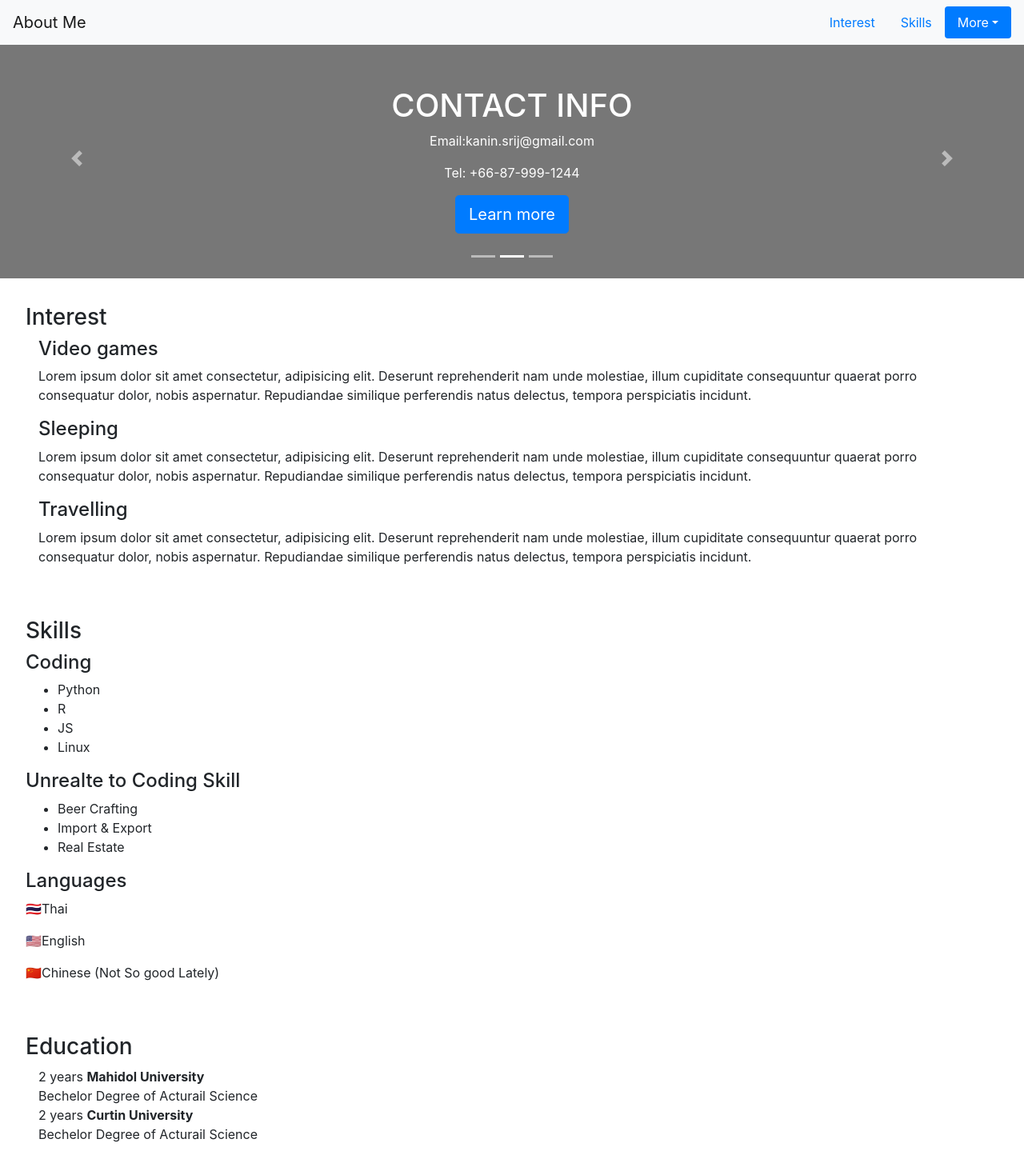
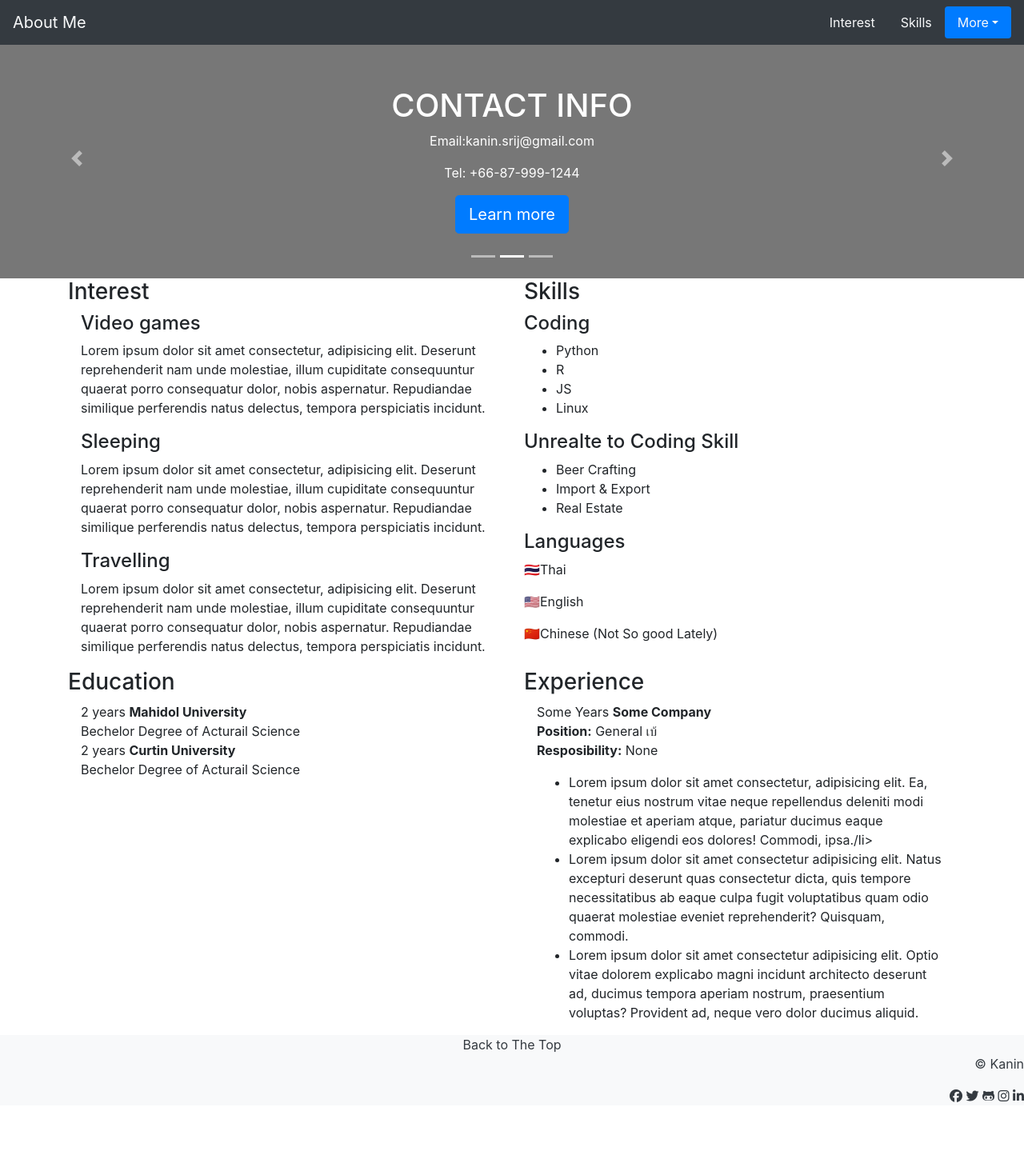
Before and after one commit to kaninsexy/resumetest, a plain HTML site: page index.html in a window 1280 px wide. Shown: the top 1449 px of the page at 80% size. After the commit the page ends 1398 px from the top, so only its background shows below. Drawn offline with nearby package versions, Linux system fonts and the light colour scheme.

Commit message:
first commit

```diff
--- a/index.html
+++ b/index.html
@@ -44,18 +44,18 @@
       crossorigin="anonymous"
     ></script>
     <header>
-      <nav id="navbar-example2" class="navbar navbar-light bg-light fixed-top">
-        <a class="navbar-brand" href="#">About Me</a>
+      <nav id="navbar-example2" class="navbar navbar-light bg-dark fixed-top">
+        <a class="navbar-brand text-light" href="#">About Me</a>
         <ul class="nav nav-pills">
           <li class="nav-item">
-            <a class="nav-link" href="#Interest">Interest</a>
+            <a class="nav-link text-light" href="#Interest">Interest</a>
           </li>
           <li class="nav-item">
-            <a class="nav-link" href="#Skills">Skills</a>
+            <a class="nav-link text-light" href="#Skills">Skills</a>
           </li>
           <li class="nav-item dropdown">
             <a
-              class="nav-link dropdown-toggle"
+              class="nav-link dropdown-toggle text-light"
               data-toggle="dropdown"
               href="#"
               role="button"
@@ -218,7 +218,9 @@
         </a>
       </div>
       <div data-spy="scroll" data-target="#navbar-example2" data-offset="0">
-        <section>
+        <div class="container">
+          <div class="row row-cols-2">
+            <div class="col">
               <h3 id="Interest">Interest</h3>
               <article class="course">
                 <div class="title">
@@ -228,9 +230,9 @@
                   <p>
                     Lorem ipsum dolor sit amet consectetur, adipisicing elit.
                     Deserunt reprehenderit nam unde molestiae, illum cupiditate
-                consequuntur quaerat porro consequatur dolor, nobis aspernatur.
-                Repudiandae similique perferendis natus delectus, tempora
-                perspiciatis incidunt.
+                    consequuntur quaerat porro consequatur dolor, nobis
+                    aspernatur. Repudiandae similique perferendis natus
+                    delectus, tempora perspiciatis incidunt.
                   </p>
                 </div>
               </article>
@@ -242,9 +244,9 @@
                   <p>
                     Lorem ipsum dolor sit amet consectetur, adipisicing elit.
                     Deserunt reprehenderit nam unde molestiae, illum cupiditate
-                consequuntur quaerat porro consequatur dolor, nobis aspernatur.
-                Repudiandae similique perferendis natus delectus, tempora
-                perspiciatis incidunt.
+                    consequuntur quaerat porro consequatur dolor, nobis
+                    aspernatur. Repudiandae similique perferendis natus
+                    delectus, tempora perspiciatis incidunt.
                   </p>
                 </div>
               </article>
@@ -256,15 +258,15 @@
                   <p>
                     Lorem ipsum dolor sit amet consectetur, adipisicing elit.
                     Deserunt reprehenderit nam unde molestiae, illum cupiditate
-                consequuntur quaerat porro consequatur dolor, nobis aspernatur.
-                Repudiandae similique perferendis natus delectus, tempora
-                perspiciatis incidunt.
+                    consequuntur quaerat porro consequatur dolor, nobis
+                    aspernatur. Repudiandae similique perferendis natus
+                    delectus, tempora perspiciatis incidunt.
                   </p>
                 </div>
               </article>
-        </section>
+            </div>
 
-        <section>
+            <div class="col">
               <h3 id="Skills">Skills</h3>
               <div class="skills">
                 <div class="column">
@@ -291,8 +293,8 @@
                   <p>🇨🇳Chinese (Not So good Lately)</p>
                 </div>
               </div>
-        </section>
-        <section>
+            </div>
+            <div class="col">
               <h3 id="Education">Education</h3>
               <article>
                 <div class="school">
@@ -311,8 +313,8 @@
                   Bechelor Degree of Acturail Science
                 </div>
               </article>
-        </section>
-        <section>
+            </div>
+            <div class="col">
               <h3 id="Experience">Experience</h3>
               <article>
                 <div class="job-title">
@@ -323,27 +325,30 @@
                   <p><strong>Resposibility:</strong> None</p>
                   <ul class="job-description">
                     <li>
-                  Lorem ipsum dolor sit amet consectetur, adipisicing elit. Ea,
-                  tenetur eius nostrum vitae neque repellendus deleniti modi
-                  molestiae et aperiam atque, pariatur ducimus eaque explicabo
-                  eligendi eos dolores! Commodi, ipsa./li>
+                      Lorem ipsum dolor sit amet consectetur, adipisicing elit.
+                      Ea, tenetur eius nostrum vitae neque repellendus deleniti
+                      modi molestiae et aperiam atque, pariatur ducimus eaque
+                      explicabo eligendi eos dolores! Commodi, ipsa./li>
                     </li>
                     <li>
-                  Lorem ipsum dolor sit amet consectetur adipisicing elit. Natus
-                  excepturi deserunt quas consectetur dicta, quis tempore
-                  necessitatibus ab eaque culpa fugit voluptatibus quam odio
-                  quaerat molestiae eveniet reprehenderit? Quisquam, commodi.
+                      Lorem ipsum dolor sit amet consectetur adipisicing elit.
+                      Natus excepturi deserunt quas consectetur dicta, quis
+                      tempore necessitatibus ab eaque culpa fugit voluptatibus
+                      quam odio quaerat molestiae eveniet reprehenderit?
+                      Quisquam, commodi.
                     </li>
                     <li>
-                  Lorem ipsum dolor sit amet consectetur adipisicing elit. Optio
-                  vitae dolorem explicabo magni incidunt architecto deserunt ad,
-                  ducimus tempora aperiam nostrum, praesentium voluptas?
-                  Provident ad, neque vero dolor ducimus aliquid.
+                      Lorem ipsum dolor sit amet consectetur adipisicing elit.
+                      Optio vitae dolorem explicabo magni incidunt architecto
+                      deserunt ad, ducimus tempora aperiam nostrum, praesentium
+                      voluptas? Provident ad, neque vero dolor ducimus aliquid.
                     </li>
                   </ul>
                 </div>
               </article>
-        </section>
+            </div>
+          </div>
+        </div>
       </div>
     </main>
     <footer class="text-black bg-light">
```
Lines whose indentation alone changed are shown as unchanged.
